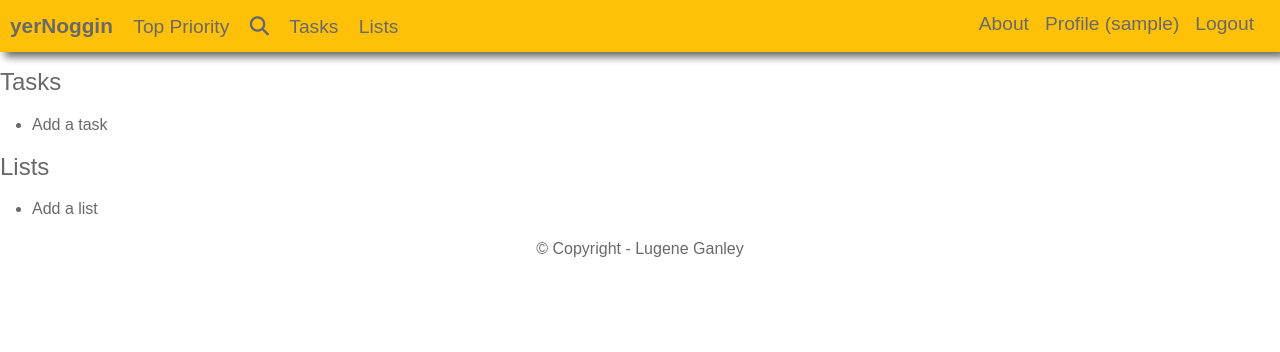
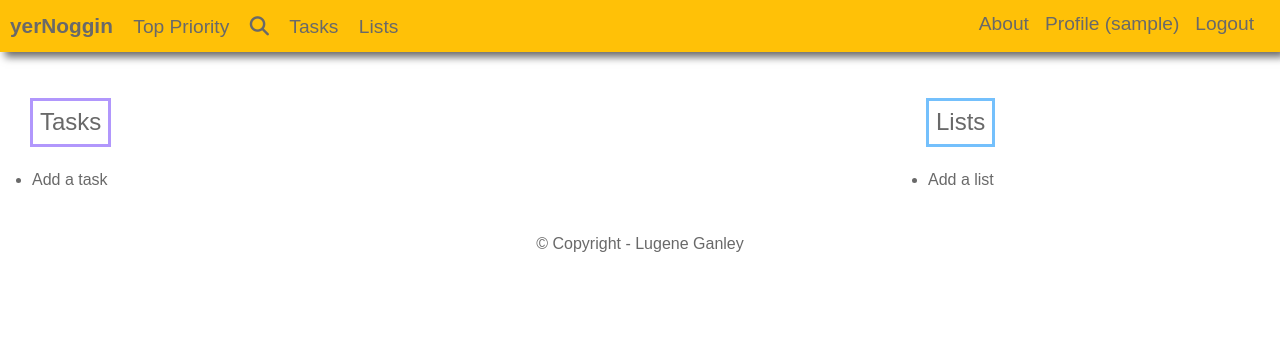
Before and after one commit to chocolate365/noggin, a Django app: page / in a window 1280 px wide. Shown: the top 352 px of the page. Run offline with Django 4.2, Linux system fonts and the light colour scheme; the visitor is signed in with stand-in values (Sample User, id 1); data that the repository does not hold is empty; some libraries are stand-ins or nearby versions.

Commit message:
formatting

```diff
--- a/tasks/static/tasks/main.css
+++ b/tasks/static/tasks/main.css
@@ -1,3 +1,7 @@
+* {
+  box-sizing: border-box;
+}
+
 img {
   max-width: 100%;
 }
@@ -5,6 +9,54 @@ img {
 body {
   font-family: Arial, Helvetica, sans-serif;
   color: dimgray;
+}
+
+@media (min-width: 768px) {
+  .parent {
+    display: flex;
+  }
+}
+
+h4 {
+  padding: 7px;
+  margin: 30px;
+  margin-bottom: 5px;
+  /*width: 100px; */
+  display: inline-block;
+}
+
+.task-child {
+  width: 70%;
+}
+
+.task-child h4 { /*
+  background-color: #b197fc; */
+  border: 3px solid #b197fc; /*
+  border-radius: 15px; */
+}
+
+.list-child {
+  width: 30%;
+  /*border: 5px solid #63e6be;*/
+}
+
+.list-child h4 { /*
+  background-color: #ffd43b; */
+  border: 3px solid #74c0fc; /*  */
+}
+
+.searchform {
+  border: 3px solid red;
+}
+
+.tasktest {
+  width: 70%;
+  border: 3px solid purple;
+}
+
+.listtest {
+  width: 30%;
+  border: 3px solid green;
 }
 
 a {
--- a/tasks/templates/tasks/base.html
+++ b/tasks/templates/tasks/base.html
@@ -29,6 +29,7 @@
 </head>
 
 <body hx-headers='{"X-CSRFToken": "{{ csrf_token }}"}'>
+
 	<header>
 		<nav>
 
@@ -38,7 +39,7 @@
 
 			<a href="{% url 'tasks-priority' %}">Top Priority</a>
 			<a href="{% url 'tasks-search' %}"
-				class="fa-solid fa-magnifying-glass"></a>
+				class="fa-solid fa-magnifying-glass"></a> <!-- Search -->
 			<a href="{% url 'tasks-tasks' %}">Tasks</a>
 			<a href="{% url 'tasks-lists' %}">Lists</a>
 			<a href="{% url 'logout' %}" class="right-nav">Logout</a>
@@ -56,7 +57,7 @@
 		</nav>
 	</header>
 
-	<main>
+	<main class="parent">
 
 		{%  if messages %}
 			<div>
--- a/tasks/templates/tasks/home.html
+++ b/tasks/templates/tasks/home.html
@@ -2,13 +2,14 @@
 
 {% block content %}
 
-<div>
+<section class="task-child">
 	<h4>Tasks</h4>
 	<p>
 		<ul>
 			<li>
 				<a href="{% url 'new-task' %}">Add a task</a>
 			</li>
+			<br>
 
 			{% for task in tasks %}
 			<li>
@@ -18,15 +19,16 @@
 
 		</ul>
 	</p>
-</div>
+</section>
 
-<div >
+<section class="list-child">
 	<h4>Lists</h4>
 	<p>
 		<ul>
 			<li>
 				<a href="{% url 'new-list' %}">Add a list</a>
 			</li>
+			<br>
 
 			{% for list in lists %}
 			<li>
@@ -35,6 +37,7 @@
 			{% endfor %}
 		</ul>
 	</p>
-</div>
+
+</section>
 
 {% endblock %}
--- a/tasks/templates/tasks/lists.html
+++ b/tasks/templates/tasks/lists.html
@@ -2,7 +2,7 @@
 
 {% block content %}
 
-<div>
+<div class="list-child">
 	<h4>Lists</h4>
 	<p>
 		<ul>
--- a/tasks/templates/tasks/priority.html
+++ b/tasks/templates/tasks/priority.html
@@ -4,10 +4,12 @@
 
 {% block content %}
 
-<div>
+<div class="task-child">
 	<h4>Top Priority</h4>
+	<p>
 	<ul>
 		<li><a href="{% url 'new-task' %}">Add a task</a></li>
+		<br>
 
 		{% for task in tasks %}
 		<li>
@@ -21,6 +23,7 @@
 		{% endfor %}
 
 		</ul>
+	</p>
 </div>
 
 {% endblock %}
--- a/tasks/templates/tasks/tasks.html
+++ b/tasks/templates/tasks/tasks.html
@@ -2,13 +2,14 @@
 
 {% block content %}
 
-<div>
+<div class="task-child">
 	<h4>Tasks</h4>
 	<p>
 		<ul>
 			<li>
 				<a href="{% url 'new-task' %}">Add a task</a>
 			</li>
+			<br>
 
 			{% for task in tasks %}
 			<li>
```
Also changed, not shown: tasks/templates/tasks/search.html (+6 -3 lines).
